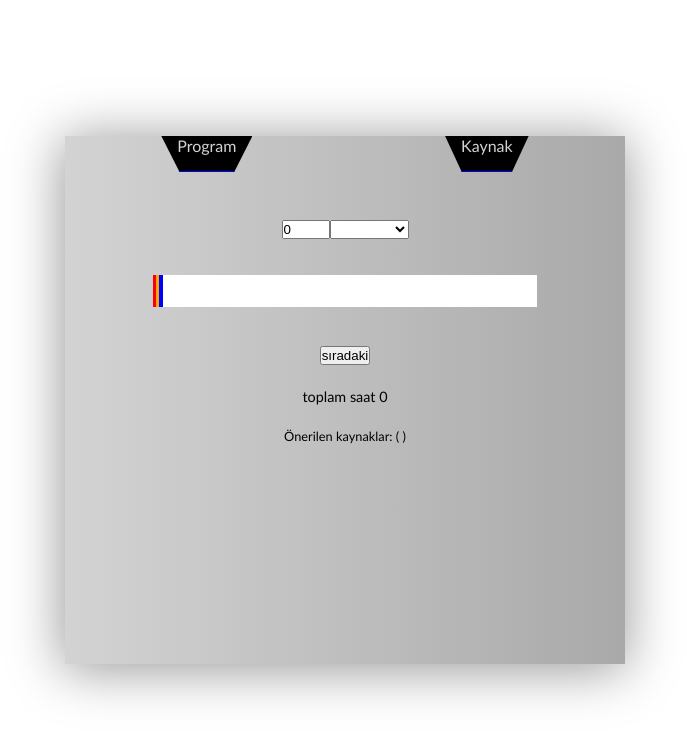
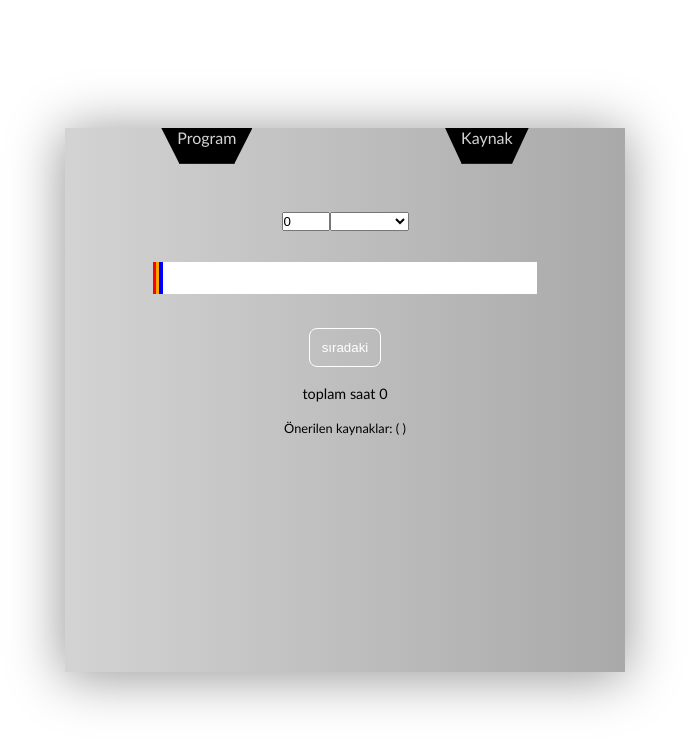
Before and after one commit to codewizard-creator/Oryantasyon-Projesi, a React (Create React App) app: page /program in a window 1280 px wide. Shown: the top 746 px of the page, without its empty margins (295-982 px from the left). Built offline with nearby package versions, Linux system fonts and the light colour scheme.

Commit message:
commit on 'master'

```diff
--- a/src/components/Program.js
+++ b/src/components/Program.js
@@ -123,7 +123,7 @@ export default function Program() {
 
 
             </div>
-            <button className={etap === 4 && "hide"} onClick={() => {
+            <button className={etap === 4 ? "hide" : "styledbut"} onClick={() => {
                 if (etap === 1 && hour > 0) {
                     branchone === "JS" && $("#secim option[value = 'JS']").remove();
                     branchone === "css" && $("#secim option[value = 'css']").remove();
--- a/src/index.css
+++ b/src/index.css
@@ -57,7 +57,7 @@ body{
 /* App.js için */
 .App {
   position: absolute;
-  height: 33rem;
+  height: 34rem;
   width: 35rem;
   top: 50%;
   left: 50%;
@@ -160,8 +160,6 @@ p {
 
 
 .sıralama:nth-child(1) {
-  /* display: flex;
-   justify-content: center; */
    text-align: center;
    margin-top: 2rem;
    list-style-type: none;
@@ -171,8 +169,6 @@ p {
  }
 
 .sıralama:nth-child(even) {
-  /* display: flex;
-   justify-content: center; */
    text-align: center;
 
     list-style-type: none;
@@ -196,3 +192,18 @@ p {
 .hide {
   display: none;
 }
+
+.styledbut {
+  border-radius: 0.5rem;
+  padding: 0.7rem;
+  background-color: transparent;
+  border: 1px solid white;
+  color:white;
+  transition: all 0.2s;
+}
+
+.styledbut:hover {
+  background-color: black;
+  transform: scale(0.9);
+
+}
```
